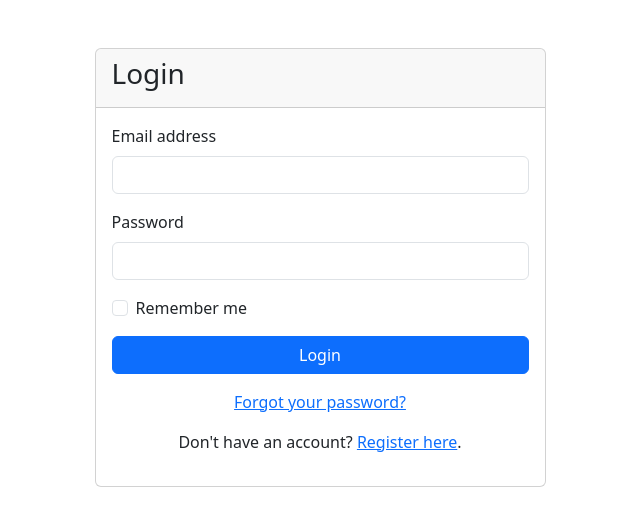
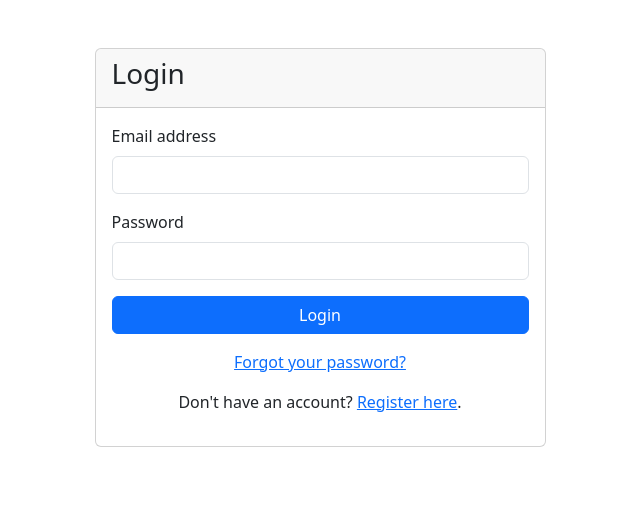
Before and after one commit to Arvss07/wsat-final_proj, a PHP site: page /wsat-final_proj/pages/login.php in a window 1280 px wide. Shown: the top 526 px of the page, without its empty margins (320-960 px from the left). Run offline with PHP 8.4, Linux system fonts and the light colour scheme.

Commit message:
remove remember me UI

```diff
--- a/pages/login.php
+++ b/pages/login.php
@@ -43,10 +43,7 @@ unset($_SESSION['old_login_input']); // Clear after use
                                 <label for="password" class="form-label">Password</label>
                                 <input type="password" class="form-control" id="password" name="password" required>
                             </div>
-                            <div class="mb-3 form-check">
-                                <input type="checkbox" class="form-check-input" id="remember_me" name="remember_me">
-                                <label class="form-check-label" for="remember_me">Remember me</label>
-                            </div>
+
                             <button type="submit" class="btn btn-primary w-100">Login</button>
                         </form>
                         <p class="mt-3 text-center">
```
